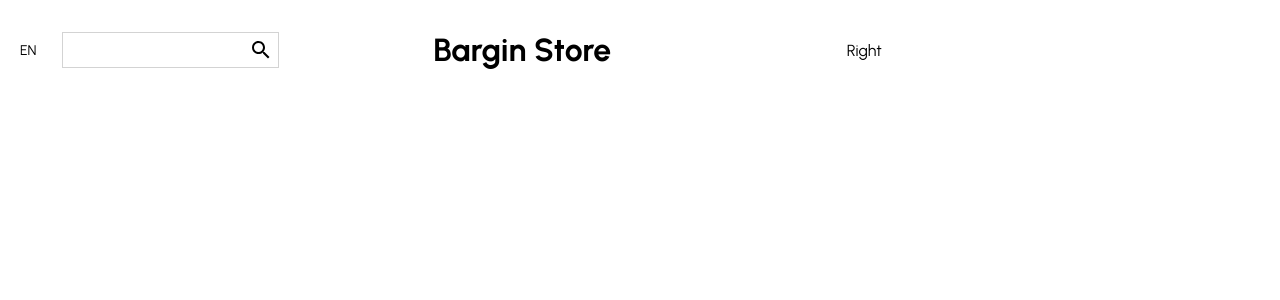
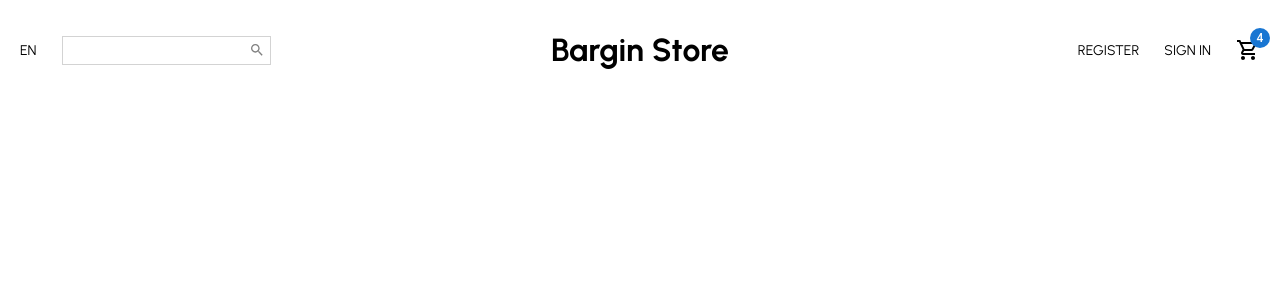
Before and after one commit to saintjohn1992/online-store-demo, a React (Create React App) app: page / in a window 1280 px wide. Shown: the top 300 px of the page. Built offline with nearby package versions, Linux system fonts and the light colour scheme.

Commit message:
finished with the navbar for now

```diff
--- a/src/components/Navbar.js
+++ b/src/components/Navbar.js
@@ -1,4 +1,5 @@
-import { Search } from '@mui/icons-material'
+import { Search, ShoppingCartOutlined } from '@mui/icons-material'
+import { Badge } from '@mui/material'
 import React from 'react'
 import styled from 'styled-components'
 
@@ -33,6 +34,7 @@ const Input = styled.input`
 
  const Center = styled.div`
  flex: 1;
+ text-align: center;
  `
 const Logo = styled.h1`
   font-weight: bold;
@@ -41,6 +43,14 @@ const Logo = styled.h1`
 
  const Right = styled.div`
  flex: 1;
+ display: flex;
+ align-items: center;
+ justify-content: flex-end;
+ `
+ const MenuItem = styled.div`
+ font-size: 14px;
+ cursor: pointer;
+ margin-left: 25px;
  `
 
 const Navbar = () => {
@@ -51,11 +61,19 @@ const Navbar = () => {
             <Language>EN</Language>
             <SearchContainer>
                 <Input />
-                <Search />
+                <Search style={{color:"gray", fontSize:"16px",}}/>
             </SearchContainer>
         </Left>
         <Center><Logo>Bargin Store</Logo></Center>
-        <Right>Right</Right>
+        <Right>
+          <MenuItem>REGISTER</MenuItem>
+          <MenuItem>SIGN IN</MenuItem>
+          <MenuItem>
+          <Badge badgeContent={4} color="primary">
+      <ShoppingCartOutlined />
+    </Badge>
+          </MenuItem>
+        </Right>
      </Wrapper>
     </Container>
   )
```
